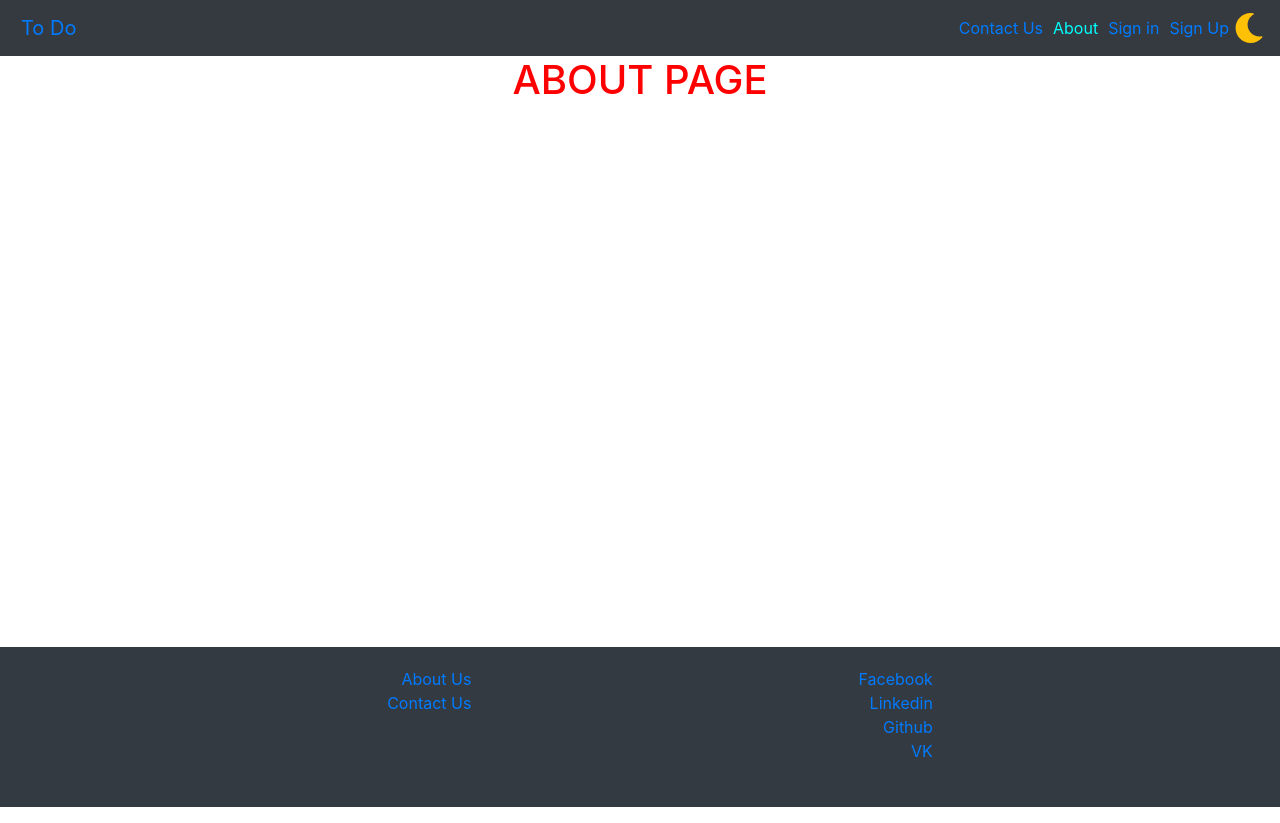
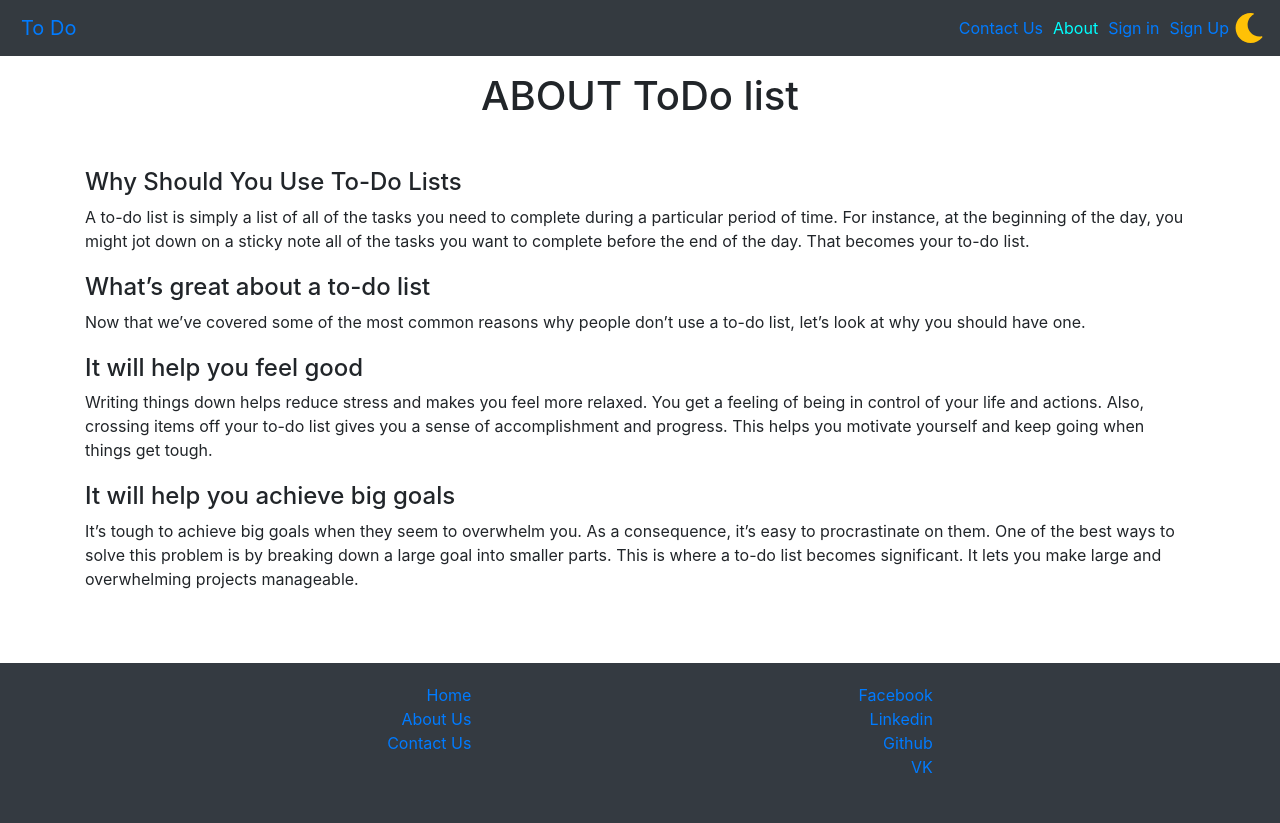
Before and after one commit to TigranKochinyan/ReactApp, a React (Create React App) app: page /about in a window 1280 px wide. Built offline with nearby package versions, Linux system fonts and the light colour scheme; no server answers.

Commit message:
add about page content and some changes

```diff
--- a/src/Components/Footer/Footer.jsx
+++ b/src/Components/Footer/Footer.jsx
@@ -7,8 +7,9 @@ const Footer = () => {
         <div className="footer">
             <div className="footer-first">
                 <ul>
-                    <li><Link to="/">About Us</Link></li>
-                    <li><Link to="/">Contact Us</Link></li>
+                    <li><Link to="/">Home</Link></li>
+                    <li><Link to="/about">About Us</Link></li>
+                    <li><Link to="/contact">Contact Us</Link></li>
                 </ul>
             </div>
             <div className="footer-second">
--- a/src/Components/NavMenu/NavMenu.jsx
+++ b/src/Components/NavMenu/NavMenu.jsx
@@ -36,7 +36,7 @@ const NavMenu = ({ isAuthentificate, signout, user, changeTheme, theme }) => {
                     <NavLink activeClassName="navMenu-active-link" className="navMenu-link" onClick={() => showHideNavMenu(false)} to="/about"> About </NavLink>
                     {
                         isAuthentificate ?
-                            <button className="navMenu-link-logout" onClick={signout}>Sign out</button>
+                            <button className="navMenu-link-logout" onClick={() => {showHideNavMenu(false);signout()}}>Sign out</button>
                             :
                             <>
                             <NavLink activeClassName="navMenu-active-link" className="navMenu-link" onClick={() => showHideNavMenu(false)} to="/signin"> Sign in </NavLink>
--- a/src/pages/About.jsx
+++ b/src/pages/About.jsx
@@ -2,8 +2,49 @@ import React from 'react';
 
 const About = () => {
     return (
-        <div className="about">
-            <h1 className="about-text">ABOUT PAGE</h1>
+        <div className="about mt-3 container">
+            <h1 className="about-text">ABOUT ToDo list</h1>
+
+            <div className="mt-3">
+                <div className="about-paragraph mt-5">
+                    <h4>Why Should You Use To-Do Lists</h4>
+                    <p>A to-do list is simply a list of all of the tasks you need to complete during
+                        a particular period of time. For instance, at the beginning of the day, you
+                        might jot down on a sticky note all of the tasks you want to complete before
+                        the end of the day. That becomes your to-do list.
+                    </p>
+                </div>
+                <div className="about-paragraph">
+                    <h4>What’s great about a to-do list</h4>
+                    <p>
+                    Now that we’ve covered some of the most common reasons why people don’t use
+                    a to-do list, let’s look at why you should have one.</p>
+                </div>
+                <div className="about-paragraph">
+                    <h4>It will help you feel good</h4>
+                    <p>Writing things down helps reduce stress and makes you feel more relaxed.
+                        You get a feeling of being in control of your life and actions.
+                        Also, crossing items off your to-do list gives you a sense of accomplishment and progress.
+                        This helps you motivate yourself and keep going when things get tough.
+                    </p>
+                </div>
+                <div className="about-paragraph">
+                    <h4>It will help you achieve big goals</h4>
+                    <p>It’s tough to achieve big goals when they seem to overwhelm you. As a consequence, it’s easy to
+                        procrastinate on them. One of the best ways to solve this problem is by breaking down a large goal into
+                        smaller parts. This is where a to-do list becomes significant. It lets you make large and overwhelming projects manageable.
+                    </p>
+                </div>
+
+
+
+
+
+
+
+
+
+            </div>
         </div>
     )
 }
--- a/src/pages/pages.scss
+++ b/src/pages/pages.scss
@@ -43,6 +43,9 @@
     min-height: 72vh;
 
     &-text {
-        color: $accent;
+    }
+    &-paragraph {
+        margin: 20px 0;
+        text-align: left;
     }
 }
```
